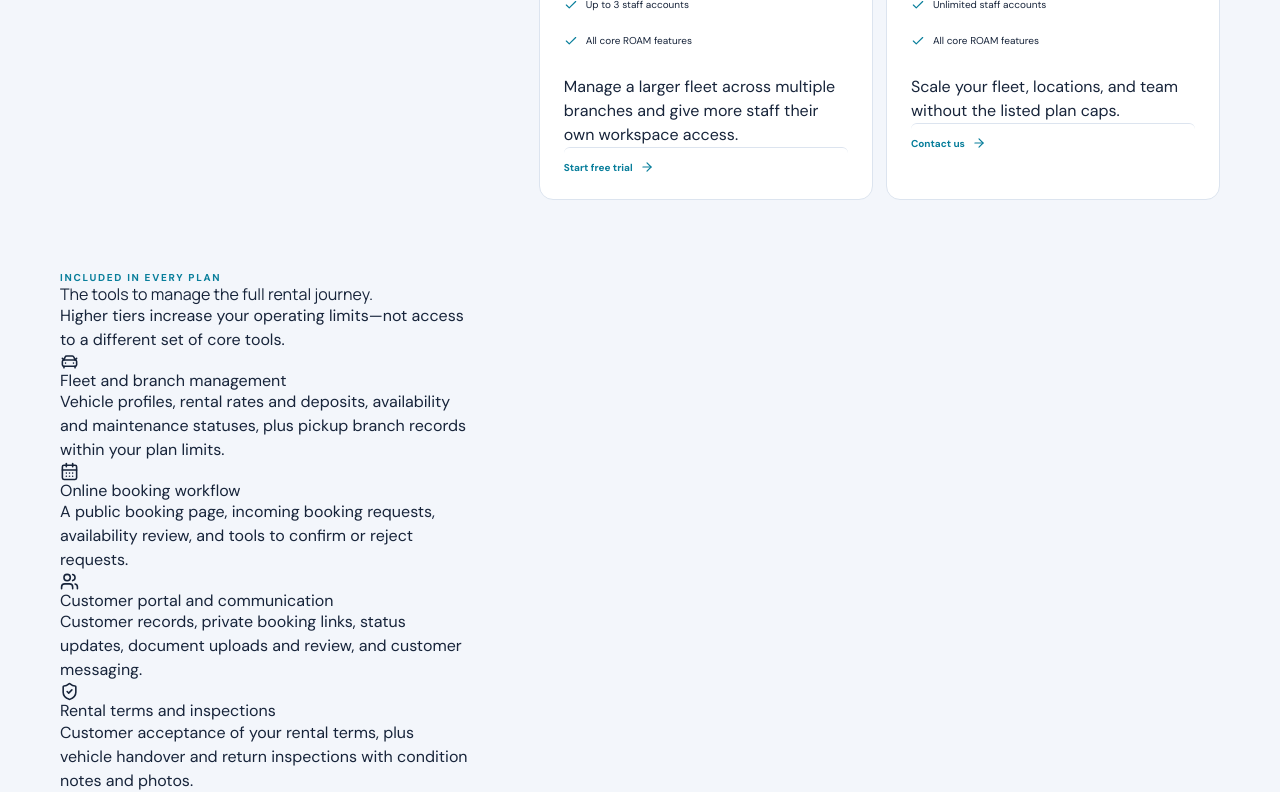
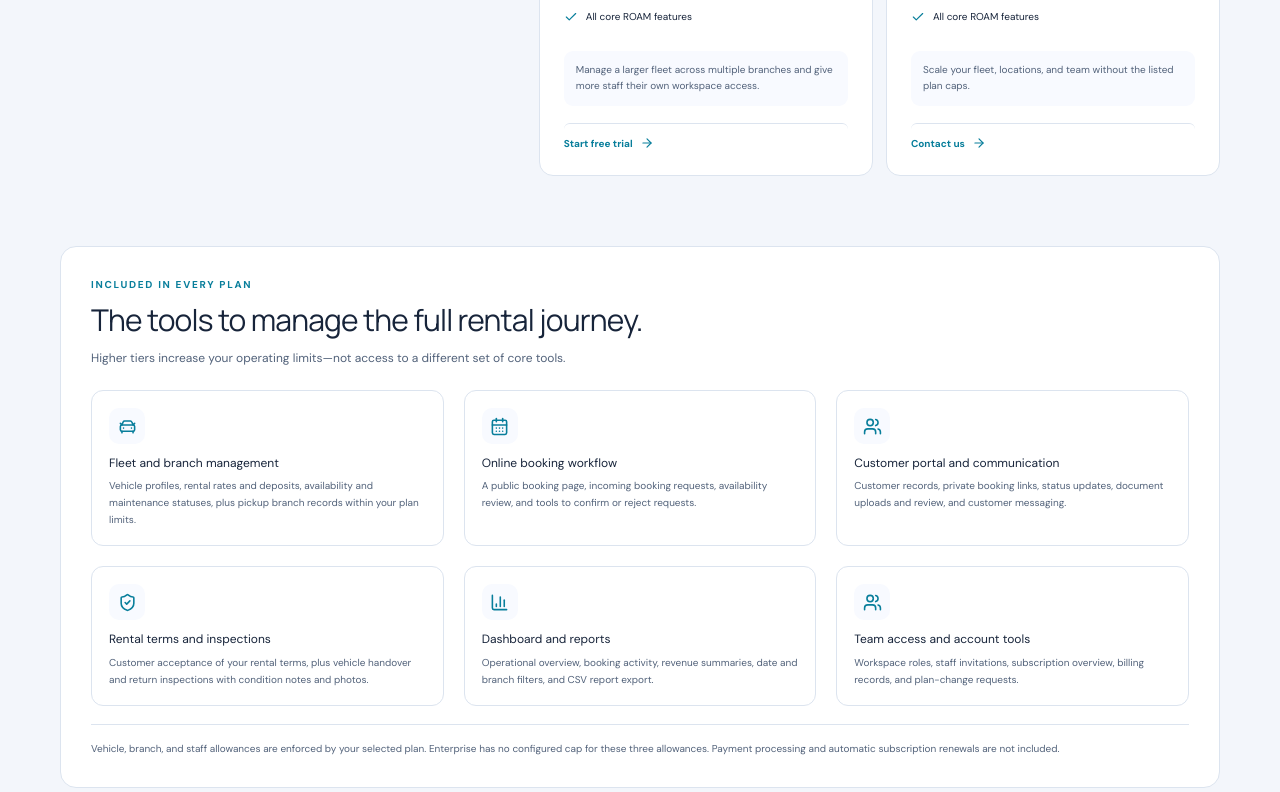
Before and after one commit to engrken/roam, a Next.js app: page / in a window 1280 px wide. Shown: the part 2920-3712 px from the top of the page. Built offline with nearby package versions, Linux system fonts and the light colour scheme.

Commit message:
Style expanded plan comparison and inclusions

```diff
--- a/src/app/globals.css
+++ b/src/app/globals.css
@@ -244,3 +244,21 @@
 .roam-guide-footer>span{font-size:11px;color:var(--muted)}
 .roam-guide-footer button{display:inline-flex;align-items:center;gap:5px}
 @media(max-width:760px){.roam-getting-started{padding:18px}.roam-guide-steps{grid-template-columns:1fr}.roam-guide-footer{align-items:flex-start;flex-direction:column}}
+
+
+/* Clear plan comparison and shared feature inclusions */
+.plan-card{display:flex;flex-direction:column}
+.plan-card .plan-benefit{margin:0 0 17px;padding:11px 12px;border-radius:9px;background:var(--surface-2);color:var(--muted);font-size:10px;line-height:1.65}
+.plan-card .plan-choose{margin-top:auto}
+.plan-inclusions{grid-column:1/-1;padding:30px;border:1px solid var(--line);border-radius:16px;background:var(--surface)}
+.plan-inclusions-heading{max-width:680px;margin-bottom:22px}
+.plan-inclusions-heading h3{font-size:clamp(22px,3vw,30px);letter-spacing:-.8px;margin:10px 0}
+.plan-inclusions-heading p{font-size:12px;line-height:1.7;color:var(--muted);margin:0}
+.plan-inclusions-grid{display:grid;grid-template-columns:repeat(3,minmax(0,1fr));gap:20px}
+.plan-inclusions-grid article{padding:17px;border:1px solid var(--line);border-radius:12px;background:var(--surface)}
+.plan-inclusion-icon{display:grid;place-items:center;width:36px;height:36px;border-radius:10px;background:var(--surface-2);color:var(--green);margin-bottom:12px}
+.plan-inclusions-grid h4{font-size:12px;margin:0 0 7px}
+.plan-inclusions-grid p{font-size:10px;line-height:1.7;color:var(--muted);margin:0}
+.plan-limit-note{margin:18px 0 0;padding-top:15px;border-top:1px solid var(--line);font-size:10px;line-height:1.7;color:var(--muted)}
+@media(max-width:900px){.plan-inclusions-grid{grid-template-columns:repeat(2,minmax(0,1fr))}.plan-inclusions{padding:22px}}
+@media(max-width:600px){.plan-inclusions-grid{grid-template-columns:1fr}.plan-inclusions{padding:18px}.plan-inclusions-heading h3{font-size:23px}}
```
